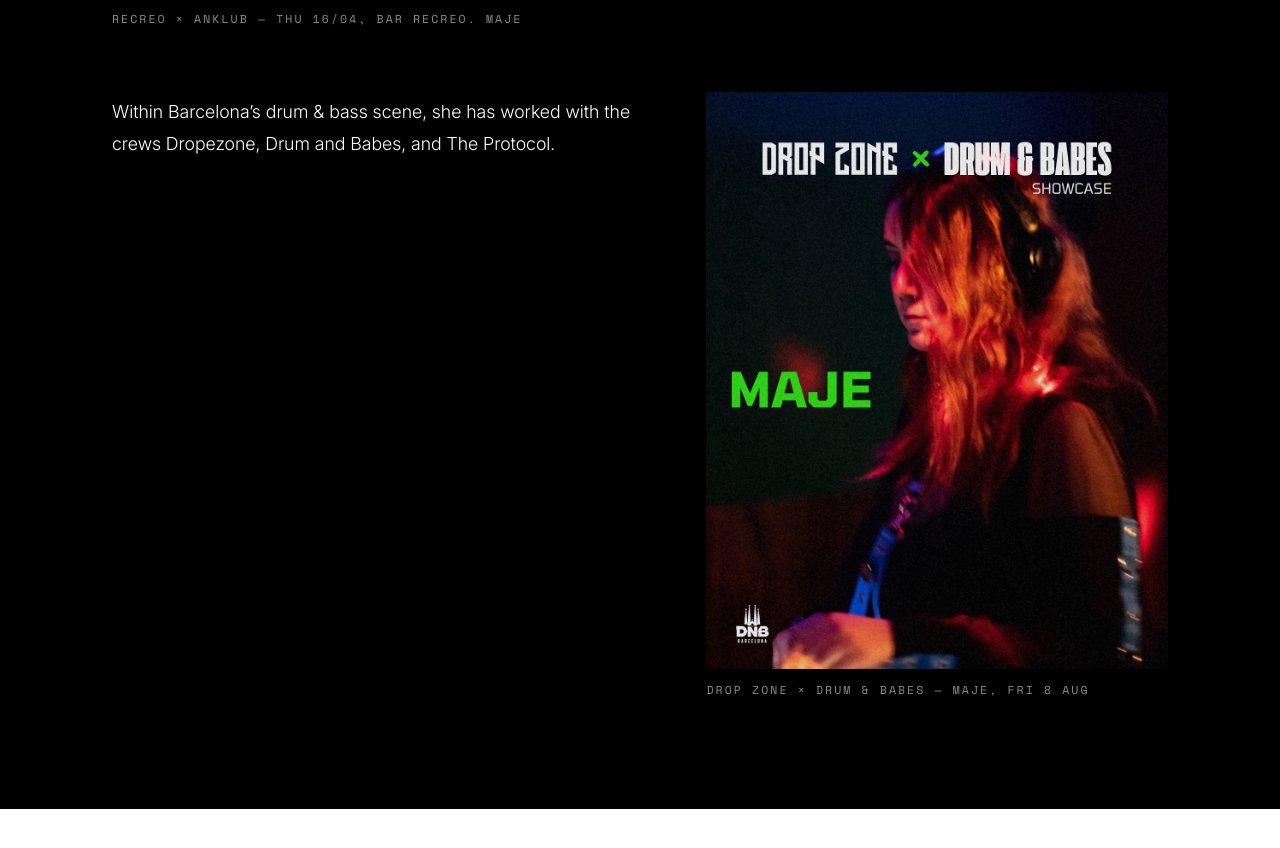
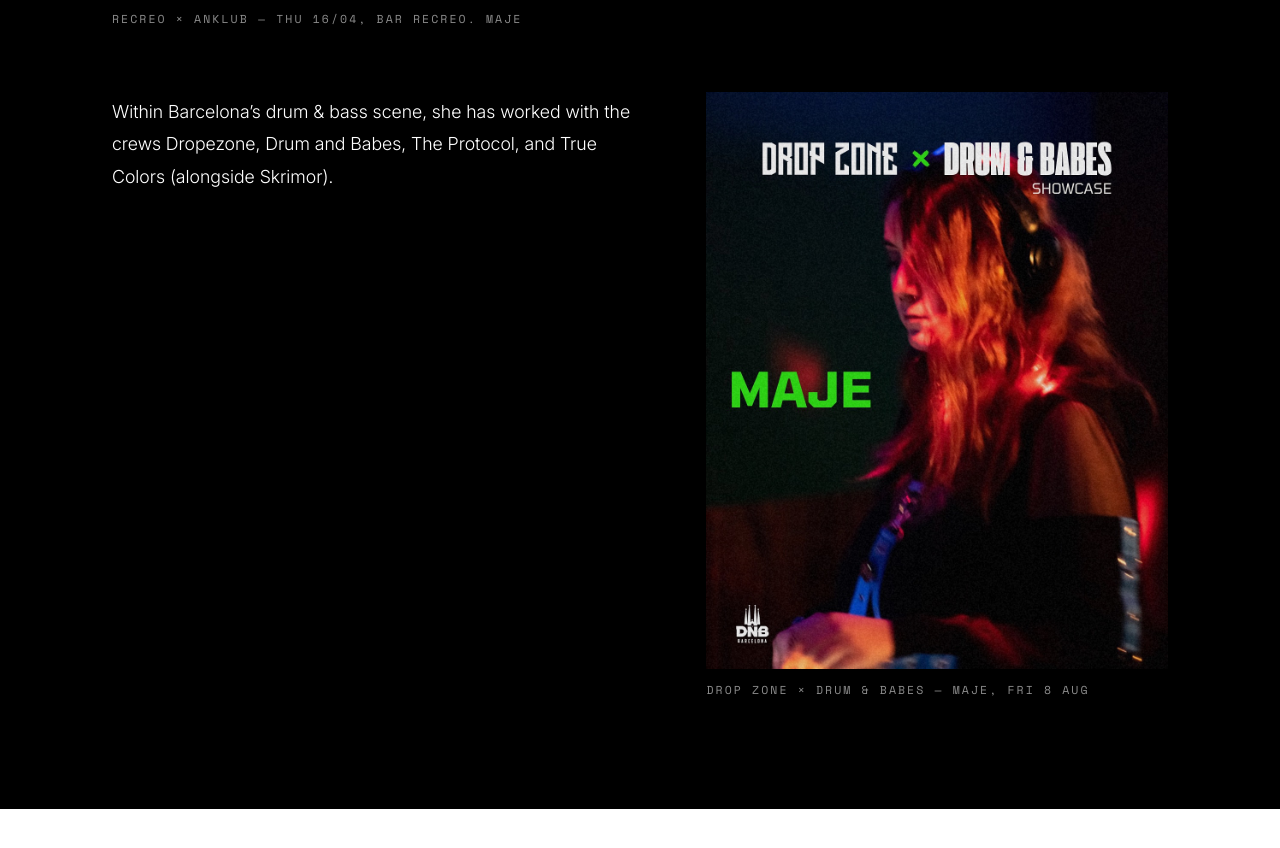
Before and after one commit to Omunet/archmaje.com, a plain HTML site: page press-kit/index.html in a window 1280 px wide. Shown: the part 3332-4180 px from the top of the page. Drawn offline with Linux system fonts and the light colour scheme.

Commit message:
Add True Colors to the press kit crews list.
The Barcelona drum & bass sentence now includes True Colors alongside Skrimor. French and Spanish copies of this sentence are not in the site, so only the English press kit line changes.

Co-authored-by: Omunet <Omunet@users.noreply.github.com>

```diff
--- a/press-kit/index.html
+++ b/press-kit/index.html
@@ -88,7 +88,7 @@
   </div>
   <div class="exp-row">
    <div class="exp-txt">
-    <p>Within Barcelona’s drum &amp; bass scene, she has worked with the crews Dropezone, Drum and Babes, and The Protocol.</p>
+    <p>Within Barcelona’s drum &amp; bass scene, she has worked with the crews Dropezone, Drum and Babes, The Protocol, and True Colors (alongside Skrimor).</p>
    </div>
    <figure>
     <img src="../assets/img/gigs/dropzone-drum-and-babes.jpg" alt="Drop Zone × Drum &amp; Babes Showcase poster, MAJE.">
```
